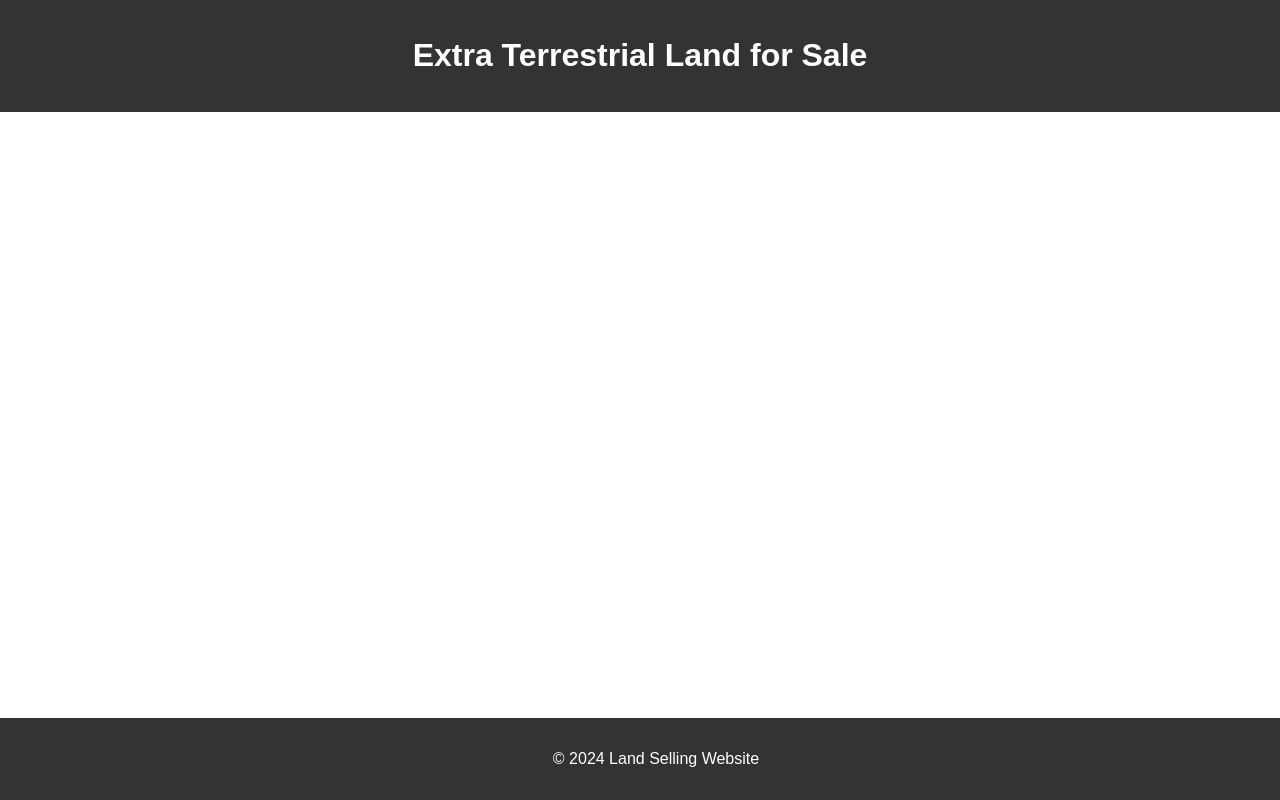
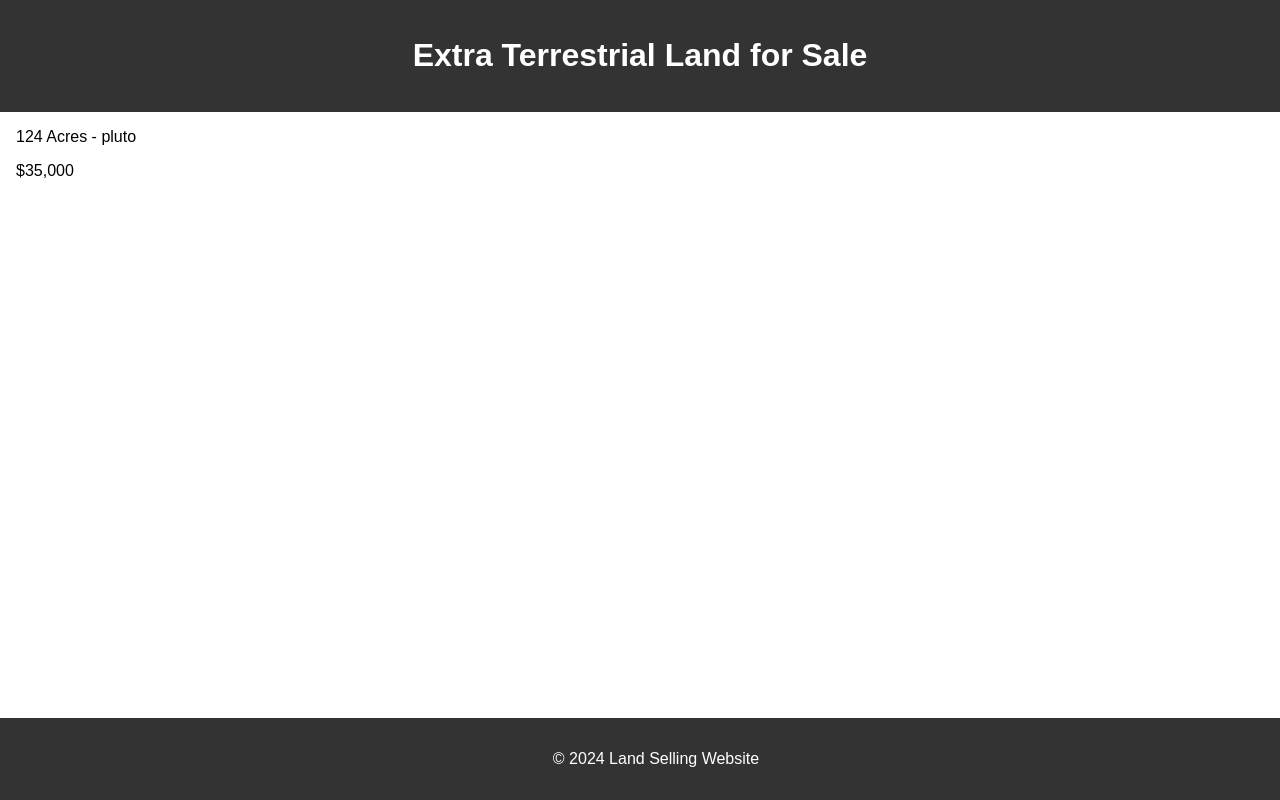
Before and after one commit to tweaker109/extraterrestrial_realestate, a plain HTML site: page index.html in a window 1280 px wide. Drawn offline with Linux system fonts and the light colour scheme.

Commit message:
add listing

```diff
--- a/index.html
+++ b/index.html
@@ -13,8 +13,13 @@
     </header>
 
     <main>
-        <section id="land-listings">
-            <!-- Land listings will go here -->
+        <section>
+            <h>
+                124 Acres - pluto
+            </h>
+            <p>
+                $35,000
+            </p>
         </section>
     </main>
 
```
